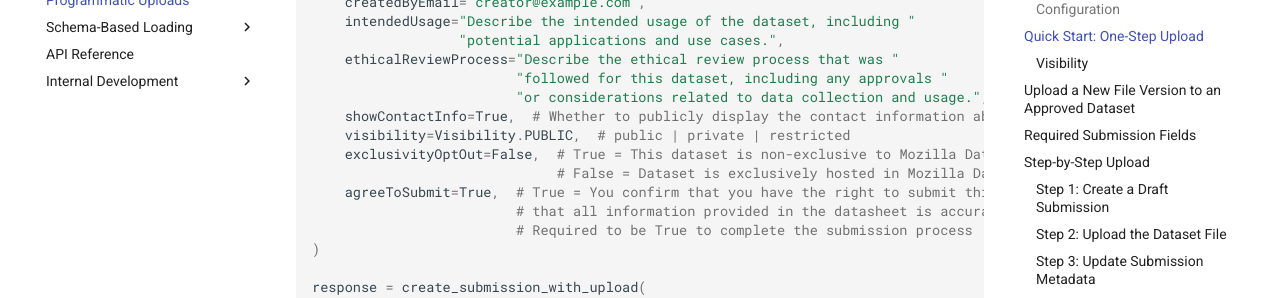
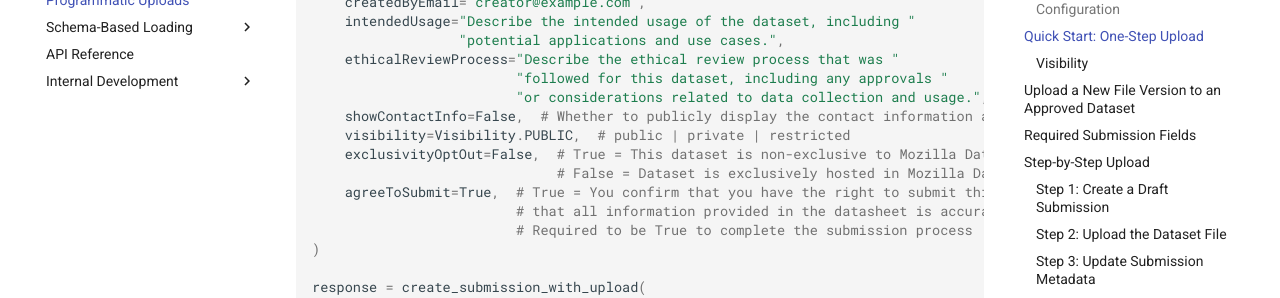
Before and after one commit to Mozilla-Data-Collective/datacollective-python, an MkDocs documentation site: the page built from docs/upload.md, in a window 1280 px wide and 900 px high, scrolled down 1760 px. Shown: the part 153-451 px from the top of the window. Built offline with MkDocs 1.6.1 and Material for MkDocs 9.7.7, drawn with Linux system fonts in a browser that asks for light colours; comment, search, counter and statistics services are not loaded.

Commit message:
Default showContactInfo to False

```diff
--- a/docs/upload.md
+++ b/docs/upload.md
@@ -79,7 +79,7 @@ submission = DatasetSubmission(
     ethicalReviewProcess="Describe the ethical review process that was "
                          "followed for this dataset, including any approvals "
                          "or considerations related to data collection and usage.",
-    showContactInfo=True,  # Whether to publicly display the contact information above
+    showContactInfo=False,  # Whether to publicly display the contact information above
     visibility=Visibility.PUBLIC,  # public | private | restricted
     exclusivityOptOut=False,  # True = This dataset is non-exclusive to Mozilla Data Collective,
                               # False = Dataset is exclusively hosted in Mozilla Data Collective
@@ -217,7 +217,7 @@ update_fields = DatasetSubmission(
     forbiddenUsage="Do not use for unlawful purposes.",
     pointOfContactFullName="Jane Doe",
     pointOfContactEmail="jane@example.com",
-    showContactInfo=True,
+    showContactInfo=False,
     visibility=Visibility.PUBLIC,
     # ... other metadata fields ...
 )
```
Also changed, not shown: docs/index.md (+1 -1 lines).
